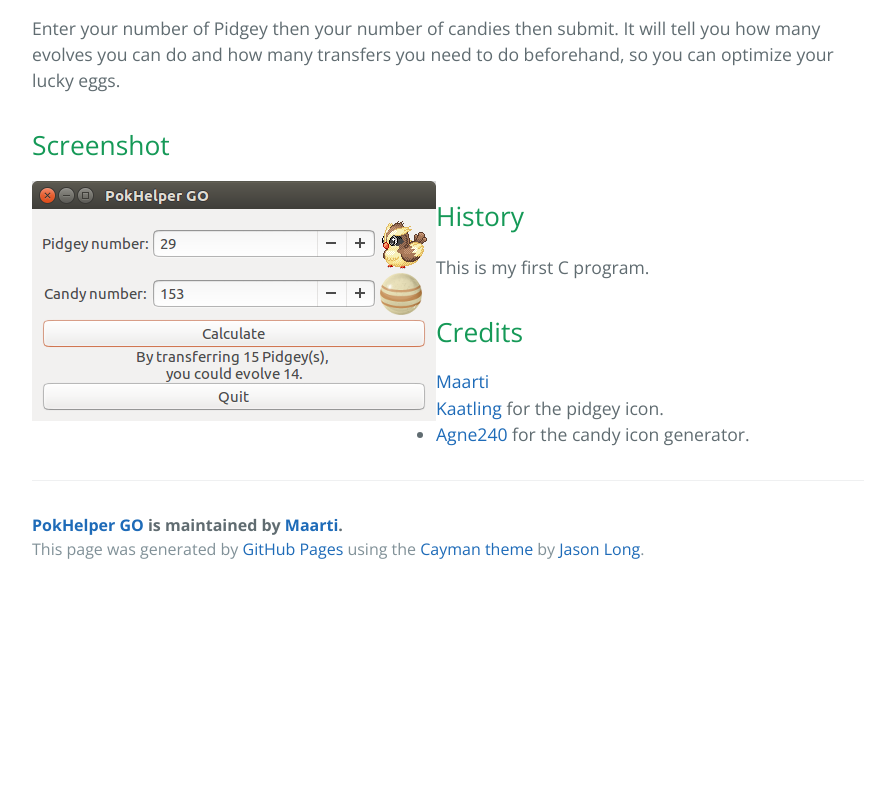
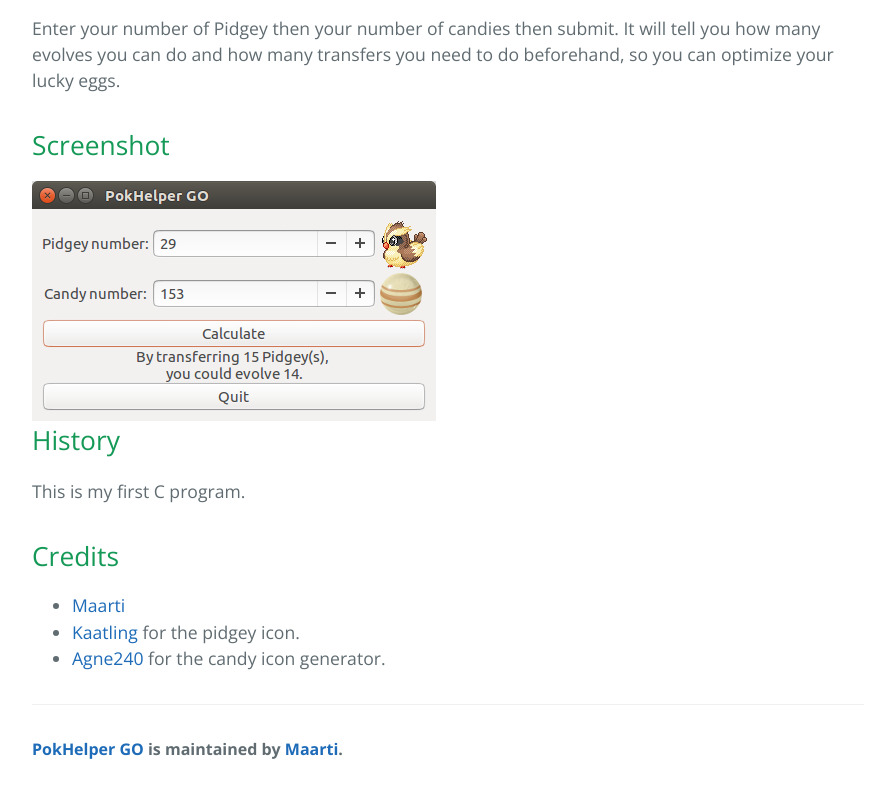
Before and after one commit to Maarti/PokHelperGo, a plain HTML site: page index.html in a window 1280 px wide. Shown: the part 636-1429 px from the top of the page, without its empty margins (192-1087 px from the left). Before the commit the page ends 1229 px from the top, so only its background shows below. Drawn offline with nearby package versions, Linux system fonts and the light colour scheme.

Commit message:
float correct

```diff
--- a/index.html
+++ b/index.html
@@ -43,7 +43,7 @@
     <img src="img/pidgey_icon.gif" id="smallone" style="vertical-align: bottom;  top: 38px; left:347px; position:absolute;">
 </div>
 
-<h2>
+<h2 style="clear: both;">
 <a id="history" class="anchor" href="#history" aria-hidden="true"><span aria-hidden="true" class="octicon octicon-link"></span></a>History</h2>
 
 <p>This is my first C program.</p>
@@ -61,8 +61,6 @@
 
       <footer class="site-footer">
         <span class="site-footer-owner"><a href="https://github.com/Maarti/PokHelperGo">PokHelper GO</a> is maintained by <a href="https://github.com/Maarti">Maarti</a>.</span>
-
-        <span class="site-footer-credits">This page was generated by <a href="https://pages.github.com">GitHub Pages</a> using the <a href="https://github.com/jasonlong/cayman-theme">Cayman theme</a> by <a href="https://twitter.com/jasonlong">Jason Long</a>.</span>
       </footer>
 
     </section>
```
